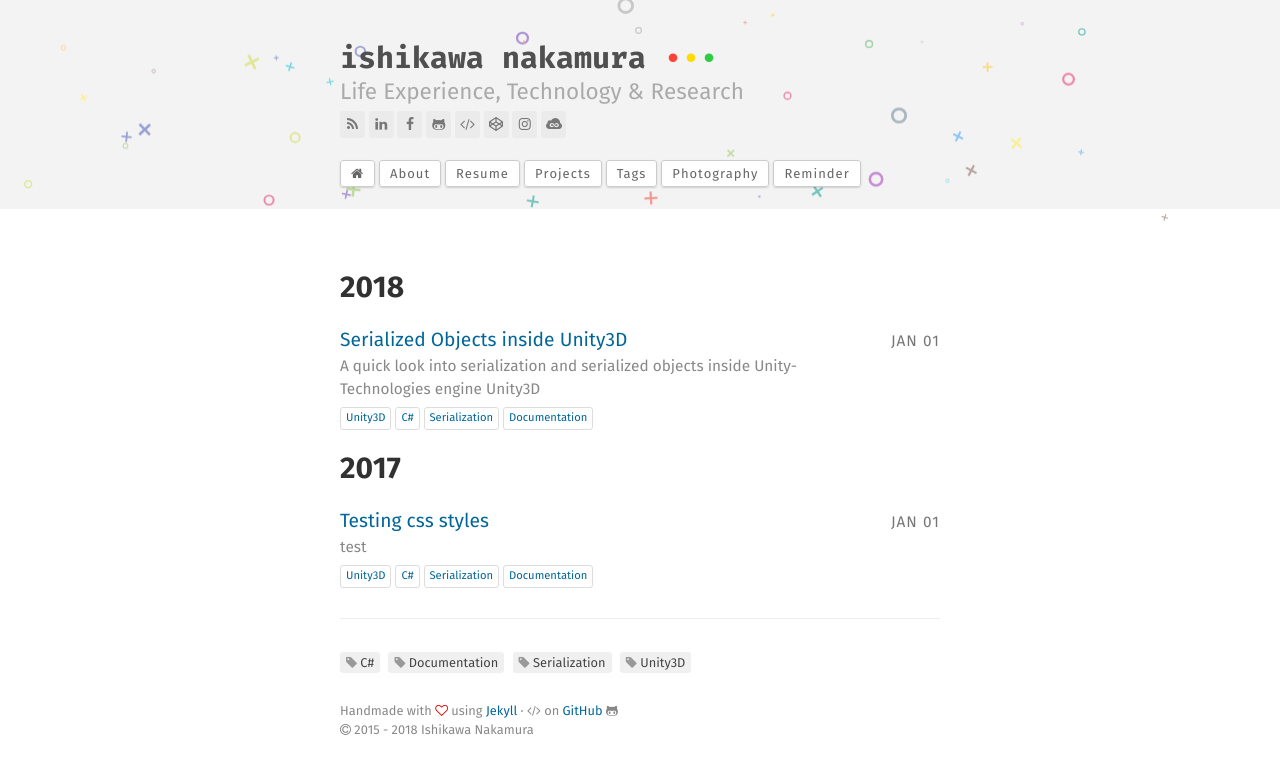
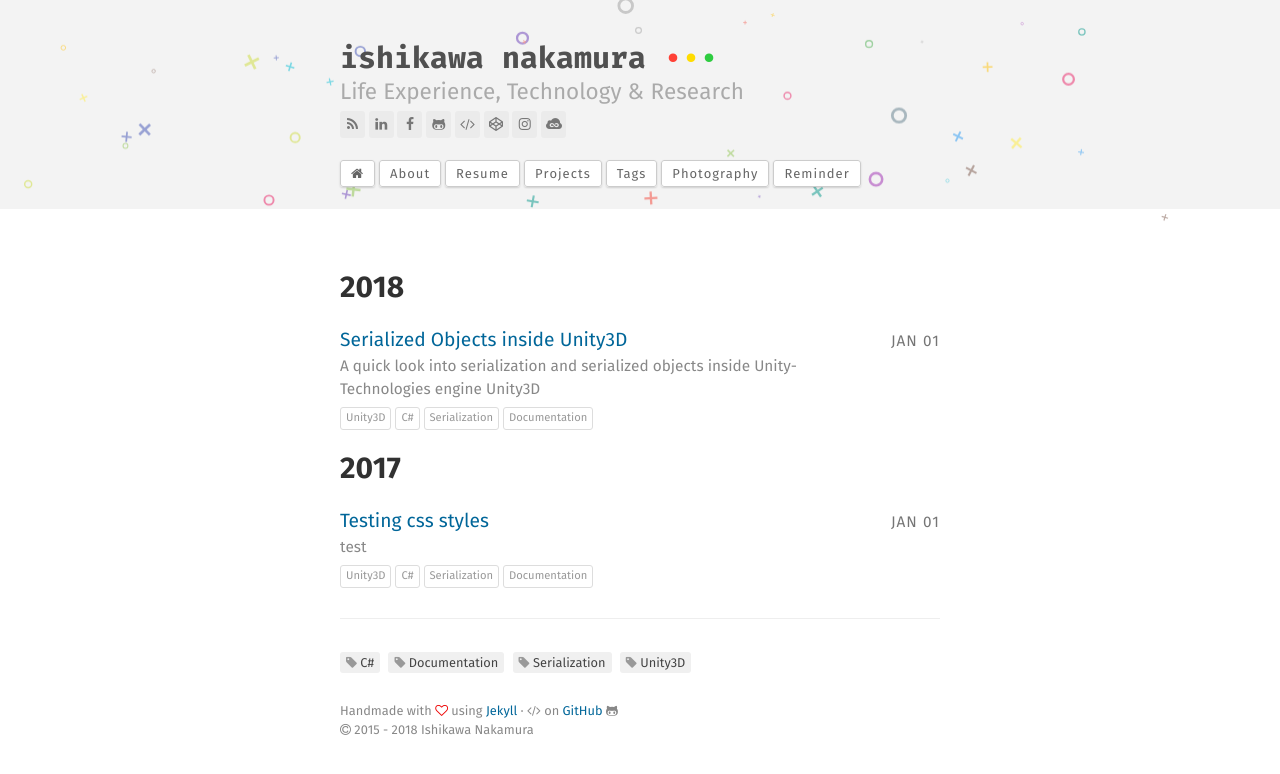
Before and after one commit to i5h1/i5h1.github.io, a Jekyll site: the page built from index.html, in a window 1280 px wide. Shown: the top 774 px of the page. Built offline with Jekyll 4.4.1, drawn with Linux system fonts in a browser that asks for light colours.

Commit message:
Initial setup

```diff
--- a/index.html
+++ b/index.html
@@ -41,7 +41,7 @@
       <div class="post-list-desc">{{ post.description }}</div>
 
       {% for post_tag in post.tags %}
-        <div class="post-list-tag"><a href="{{ site.url }}{{ site.baseurl }}/tagged#{{ post_tag | slugify }}" color="#999">{{ post_tag }}</a></div>
+        <div class="post-list-tag" href="{{ site.url }}{{ site.baseurl }}/tagged#{{ post_tag | slugify }}">{{ post_tag }}</div>
       {% endfor %}
 
 
```
